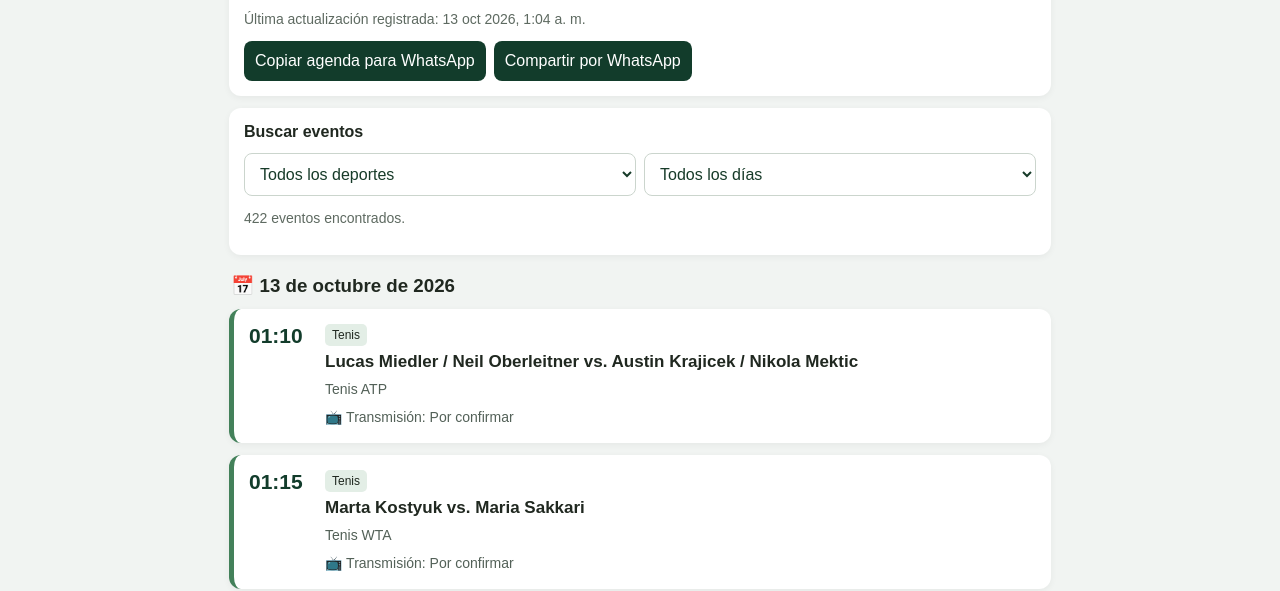
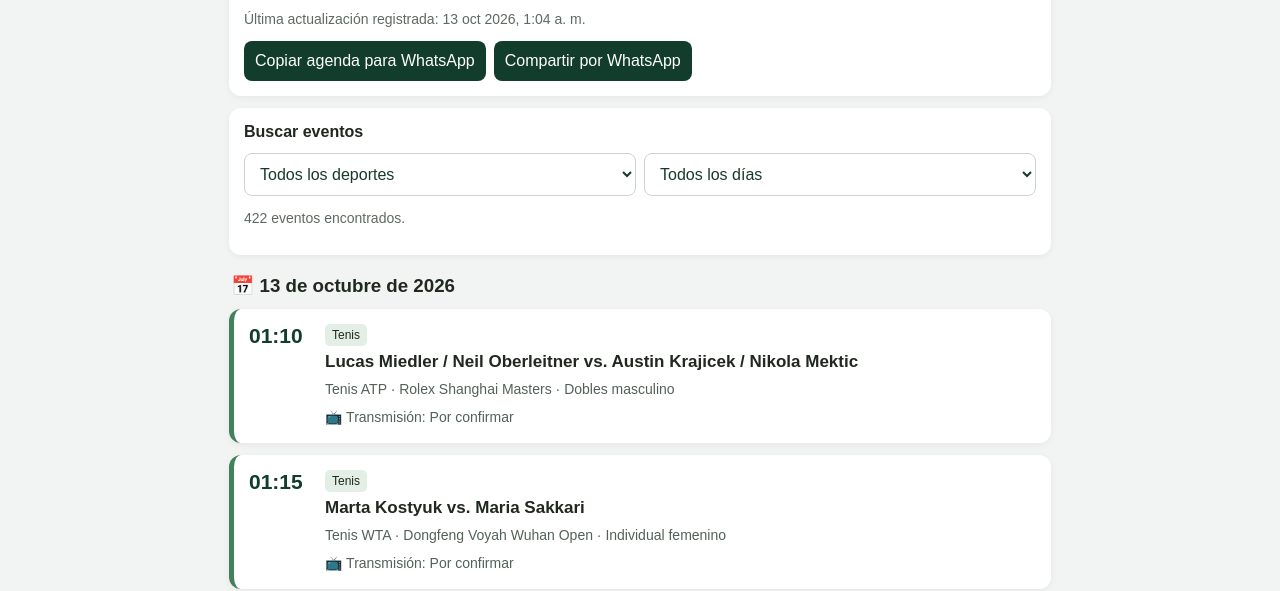
Before and after one commit to jrochab/deportes-crc, a plain HTML site: page index.html in a window 1280 px wide. Shown: the part 210-801 px from the top of the page. Drawn offline with Linux system fonts and the light colour scheme.

Commit message:
Add files via upload

```diff
--- a/index.html
+++ b/index.html
@@ -119,7 +119,7 @@ function textoAgenda(lista) {
       salida += "\n📅 " + fechaCR(e.fecha) + "\n";
     }
     salida += (e.importante ? "⭐ " : "") +
-      e.hora + " | " + e.deporte + " | " + e.liga + "\n" +
+      e.hora + " | " + e.deporte + " | " + detalleLiga(e) + "\n" +
       e.evento + "\n" +
       "Transmisión: " +
       ((e.canales || []).length ? e.canales.join(", ") : "Por confirmar") +
@@ -127,6 +127,21 @@ function textoAgenda(lista) {
   }
   salida += "\nHorarios de Costa Rica 🇨🇷";
   return salida;
+}
+
+const CATEGORIAS = {
+  "Men's Singles":"Individual masculino",
+  "Women's Singles":"Individual femenino",
+  "Men's Doubles":"Dobles masculino",
+  "Women's Doubles":"Dobles femenino",
+  "Mixed Doubles":"Dobles mixto"
+};
+
+function detalleLiga(e) {
+  let texto = e.liga || "";
+  if (e.torneo) texto += " · " + e.torneo;
+  if (e.categoria) texto += " · " + (CATEGORIAS[e.categoria] || e.categoria);
+  return texto;
 }
 
 function listaFiltrada() {
@@ -170,7 +185,7 @@ function dibujar() {
           (e.importante ? "⭐ EVENTO IMPORTANTE · " : "") +
           escapar(e.deporte) + '</span>' +
           '<div class="nombre">' + escapar(e.evento) + '</div>' +
-          '<div class="meta">' + escapar(e.liga) + '</div>' +
+          '<div class="meta">' + escapar(detalleLiga(e)) + '</div>' +
           '<div class="meta">📺 Transmisión: ' +
           escapar((e.canales || []).length ? e.canales.join(", ") : "Por confirmar") +
           '</div>' +
```
